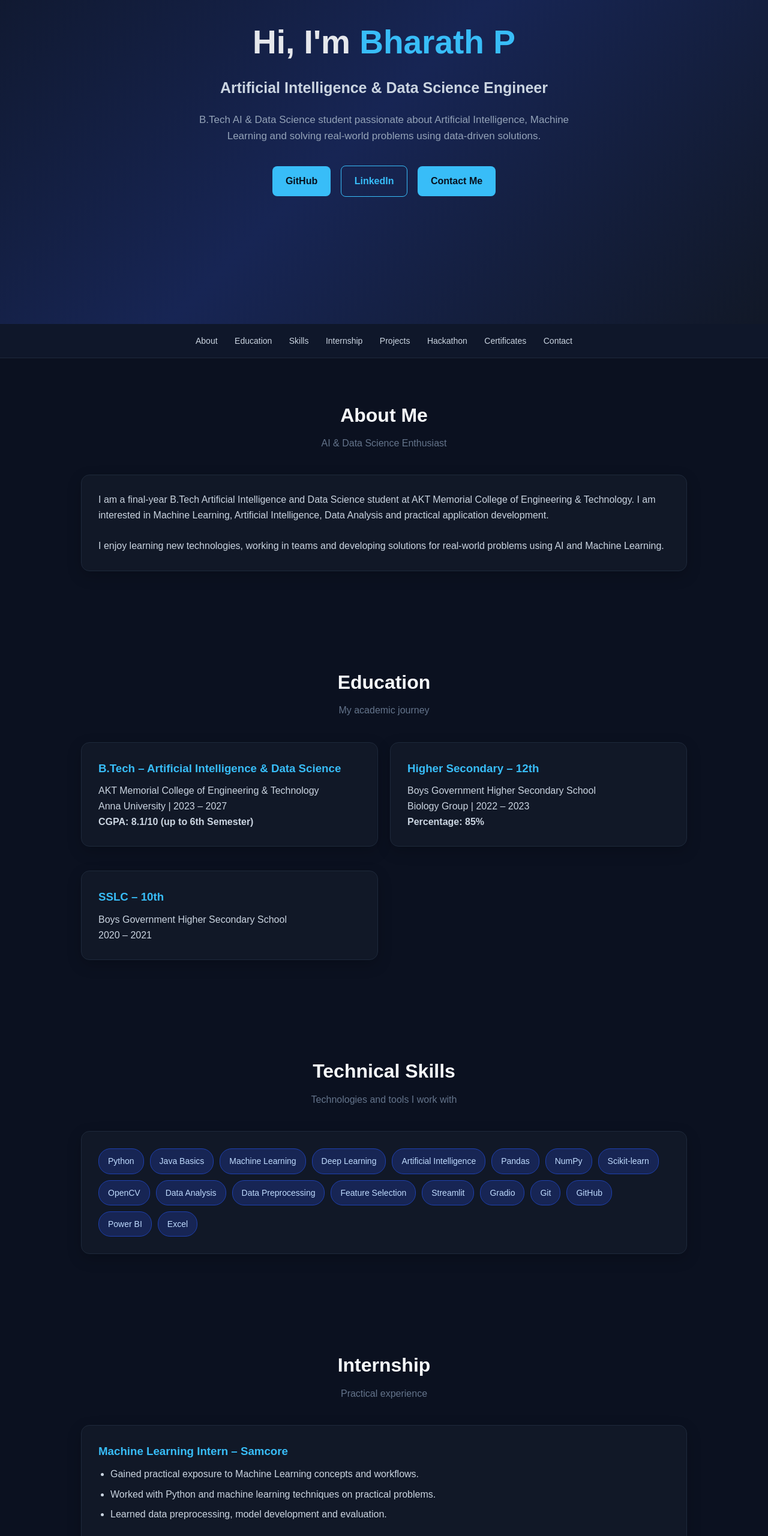
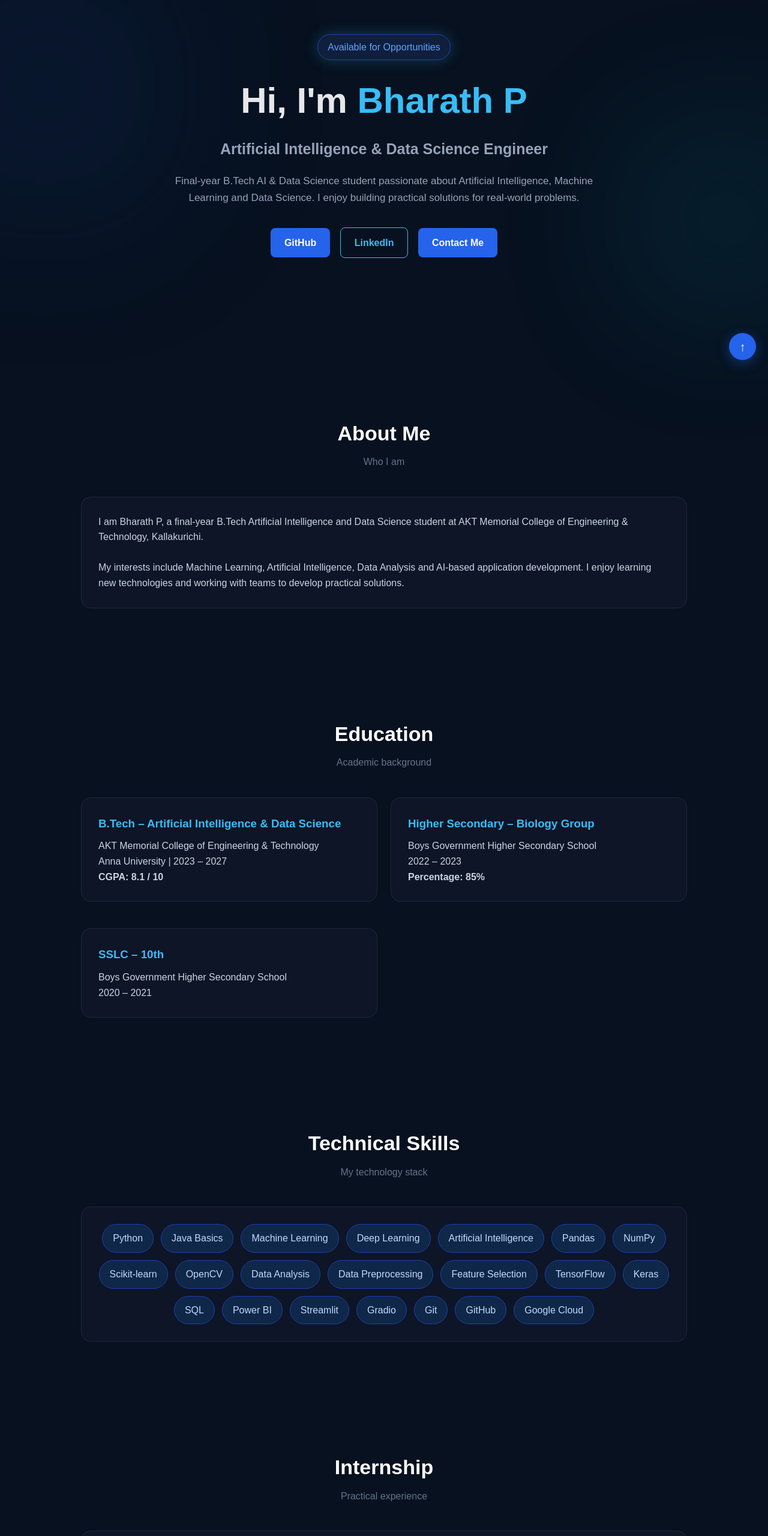
Before and after one commit to bharath23243005/bharath23243005.github.io, a plain HTML site: page index.html in a window 1280 px wide. Shown: the part 180-2740 px from the top of the page at 60% size. Drawn offline with Linux system fonts and the light colour scheme.

Commit message:
Update portfolio website

```diff
--- a/index.html
+++ b/index.html
@@ -16,27 +16,100 @@
 
 body{
     font-family:Arial,Helvetica,sans-serif;
-    background:#0b1120;
+    background:#07111f;
     color:#e5e7eb;
     line-height:1.6;
+    overflow-x:hidden;
 }
 
-header{
-    min-height:90vh;
+body:before{
+    content:"";
+    position:fixed;
+    width:350px;
+    height:350px;
+    background:#2563eb;
+    filter:blur(140px);
+    opacity:.15;
+    top:10%;
+    left:-100px;
+    z-index:-1;
+    animation:float 8s infinite alternate;
+}
+
+body:after{
+    content:"";
+    position:fixed;
+    width:300px;
+    height:300px;
+    background:#06b6d4;
+    filter:blur(130px);
+    opacity:.12;
+    bottom:5%;
+    right:-80px;
+    z-index:-1;
+    animation:float2 10s infinite alternate;
+}
+
+@keyframes float{
+    from{transform:translateY(0)}
+    to{transform:translateY(80px)}
+}
+
+@keyframes float2{
+    from{transform:translateY(0)}
+    to{transform:translateY(-80px)}
+}
+
+nav{
+    position:sticky;
+    top:0;
+    z-index:1000;
+    background:rgba(7,17,31,.9);
+    backdrop-filter:blur(12px);
+    border-bottom:1px solid #1e293b;
+    padding:16px 20px;
+    text-align:center;
+}
+
+nav a{
+    color:#cbd5e1;
+    text-decoration:none;
+    margin:0 13px;
+    font-size:14px;
+    transition:.3s;
+}
+
+nav a:hover{
+    color:#38bdf8;
+}
+
+.hero{
+    min-height:92vh;
     display:flex;
     justify-content:center;
     align-items:center;
     text-align:center;
     padding:40px 20px;
-    background:linear-gradient(135deg,#0f172a,#172554,#111827);
 }
 
-.hero{
+.hero-content{
     max-width:850px;
+    animation:heroIn 1.2s ease;
+}
+
+@keyframes heroIn{
+    from{
+        opacity:0;
+        transform:translateY(40px);
+    }
+    to{
+        opacity:1;
+        transform:translateY(0);
+    }
 }
 
 .hero h1{
-    font-size:55px;
+    font-size:60px;
     margin-bottom:12px;
 }
 
@@ -46,15 +119,30 @@ header{
 
 .hero h2{
     font-size:25px;
-    color:#cbd5e1;
+    color:#94a3b8;
     margin-bottom:20px;
 }
 
 .hero p{
+    max-width:700px;
+    margin:auto;
     color:#94a3b8;
-    max-width:650px;
-    margin:auto;
     font-size:17px;
+}
+
+.badge{
+    display:inline-block;
+    padding:8px 16px;
+    border:1px solid #1e40af;
+    background:#0f1f3d;
+    color:#60a5fa;
+    border-radius:30px;
+    margin-bottom:20px;
+    animation:pulse 2s infinite;
+}
+
+@keyframes pulse{
+    50%{box-shadow:0 0 25px rgba(56,189,248,.25)}
 }
 
 .buttons{
@@ -63,76 +151,73 @@ header{
 
 .btn{
     display:inline-block;
-    padding:12px 22px;
+    padding:12px 23px;
     margin:6px;
     border-radius:8px;
     text-decoration:none;
     font-weight:bold;
-    background:#38bdf8;
-    color:#07111f;
+    background:#2563eb;
+    color:white;
     transition:.3s;
 }
 
 .btn:hover{
-    transform:translateY(-3px);
-    opacity:.85;
+    transform:translateY(-4px);
+    box-shadow:0 8px 25px rgba(37,99,235,.35);
 }
 
 .btn-outline{
     background:transparent;
-    color:#38bdf8;
     border:1px solid #38bdf8;
-}
-
-nav{
-    position:sticky;
-    top:0;
-    z-index:100;
-    background:#0f172a;
-    border-bottom:1px solid #1e293b;
-    padding:15px;
-    text-align:center;
-}
-
-nav a{
-    color:#cbd5e1;
-    text-decoration:none;
-    margin:0 12px;
-    font-size:14px;
-}
-
-nav a:hover{
     color:#38bdf8;
 }
 
 section{
     max-width:1050px;
     margin:auto;
-    padding:70px 20px;
+    padding:80px 20px;
 }
 
-.section-title{
+.title{
     text-align:center;
-    margin-bottom:40px;
+    margin-bottom:45px;
 }
 
-.section-title h2{
-    font-size:32px;
-    color:#f8fafc;
+.title h2{
+    font-size:34px;
+    color:white;
 }
 
-.section-title p{
+.title p{
     color:#64748b;
     margin-top:8px;
 }
 
 .card{
-    background:#111827;
+    background:rgba(15,23,42,.8);
     border:1px solid #1e293b;
-    border-radius:14px;
+    border-radius:16px;
     padding:28px;
-    margin-bottom:20px;
-    box-shadow:0 8px 25px rgba(0,0,0,.2);
+    margin-bottom:22px;
+    transition:.4s;
+    animation:fadeUp .8s ease both;
+}
+
+.card:hover{
+    transform:translateY(-8px);
+    border-color:#2563eb;
+    box-shadow:0 15px 40px rgba(0,0,0,.3);
+}
+
+@keyframes fadeUp{
+    from{
+        opacity:0;
+        transform:translateY(30px);
+    }
+    to{
+        opacity:1;
+        transform:translateY(0);
+    }
 }
 
 .card h3{
@@ -147,26 +232,33 @@ section{
 .grid{
     display:grid;
     grid-template-columns:repeat(2,1fr);
-    gap:20px;
+    gap:22px;
 }
 
 .skills{
     display:flex;
     flex-wrap:wrap;
-    gap:10px;
+    justify-content:center;
+    gap:12px;
 }
 
 .skill{
-    padding:9px 15px;
-    border-radius:20px;
-    background:#172554;
+    padding:10px 17px;
+    border-radius:25px;
+    background:#0f2748;
     border:1px solid #1e40af;
     color:#bfdbfe;
-    font-size:14px;
+    transition:.3s;
+}
+
+.skill:hover{
+    transform:scale(1.08);
+    background:#172554;
+    color:#60a5fa;
 }
 
 ul{
-    padding-left:20px;
+    padding-left:22px;
     color:#cbd5e1;
 }
 
@@ -174,24 +266,47 @@ li{
     margin:8px 0;
 }
 
-.project-link{
-    display:inline-block;
+.project{
+    border-left:4px solid #38bdf8;
+}
+
+.tech{
     margin-top:15px;
-    color:#38bdf8;
-    text-decoration:none;
-    font-weight:bold;
+    color:#60a5fa;
+    font-size:14px;
 }
 
 .contact{
     text-align:center;
 }
 
+.contact p{
+    margin:8px;
+}
+
 footer{
     text-align:center;
     padding:30px 20px;
-    background:#070d18;
+    background:#030712;
     color:#64748b;
     border-top:1px solid #1e293b;
+}
+
+.top{
+    position:fixed;
+    right:20px;
+    bottom:20px;
+    width:45px;
+    height:45px;
+    border-radius:50%;
+    background:#2563eb;
+    color:white;
+    display:flex;
+    align-items:center;
+    justify-content:center;
+    text-decoration:none;
+    font-size:20px;
+    box-shadow:0 5px 20px rgba(37,99,235,.4);
 }
 
 @media(max-width:700px){
@@ -219,49 +334,13 @@ footer{
     }
 
     section{
-        padding:50px 15px;
+        padding:60px 15px;
     }
 }
 </style>
 </head>
 
 <body>
-
-<header>
-<div class="hero">
-
-<h1>Hi, I'm <span>Bharath P</span></h1>
-
-<h2>Artificial Intelligence & Data Science Engineer</h2>
-
-<p>
-B.Tech AI & Data Science student passionate about
-Artificial Intelligence, Machine Learning and solving
-real-world problems using data-driven solutions.
-</p>
-
-<div class="buttons">
-
-<a class="btn"
-href="https://github.com/bharath23243005"
-target="_blank">
-GitHub
-</a>
-
-<a class="btn btn-outline"
-href="https://www.linkedin.com/in/bharath-p-18892a432"
-target="_blank">
-LinkedIn
-</a>
-
-<a class="btn"
-href="#contact">
-Contact Me
-</a>
-
-</div>
-</div>
-</header>
 
 <nav>
 <a href="#about">About</a>
@@ -274,27 +353,63 @@ Contact Me
 <a href="#contact">Contact</a>
 </nav>
 
+<header class="hero">
+
+<div class="hero-content">
+
+<div class="badge">Available for Opportunities</div>
+
+<h1>Hi, I'm <span>Bharath P</span></h1>
+
+<h2>Artificial Intelligence & Data Science Engineer</h2>
+
+<p>
+Final-year B.Tech AI & Data Science student passionate about
+Artificial Intelligence, Machine Learning and Data Science.
+I enjoy building practical solutions for real-world problems.
+</p>
+
+<div class="buttons">
+
+<a class="btn"
+href="https://github.com/bharath23243005"
+target="_blank">GitHub</a>
+
+<a class="btn btn-outline"
+href="https://www.linkedin.com/in/bharath-p-18892a432"
+target="_blank">LinkedIn</a>
+
+<a class="btn"
+href="#contact">Contact Me</a>
+
+</div>
+
+</div>
+</header>
+
+
 <section id="about">
 
-<div class="section-title">
+<div class="title">
 <h2>About Me</h2>
-<p>AI & Data Science Enthusiast</p>
+<p>Who I am</p>
 </div>
 
 <div class="card">
 
 <p>
-I am a final-year B.Tech Artificial Intelligence and Data Science
-student at AKT Memorial College of Engineering & Technology.
-I am interested in Machine Learning, Artificial Intelligence,
-Data Analysis and practical application development.
+I am Bharath P, a final-year B.Tech Artificial Intelligence and
+Data Science student at AKT Memorial College of Engineering &
+Technology, Kallakurichi.
 </p>
 
 <br>
 
 <p>
-I enjoy learning new technologies, working in teams and developing
-solutions for real-world problems using AI and Machine Learning.
+My interests include Machine Learning, Artificial Intelligence,
+Data Analysis and AI-based application development. I enjoy
+learning new technologies and working with teams to develop
+practical solutions.
 </p>
 
 </div>
@@ -303,9 +418,9 @@ solutions for real-world problems using AI and Machine Learning.
 
 <section id="education">
 
-<div class="section-title">
+<div class="title">
 <h2>Education</h2>
-<p>My academic journey</p>
+<p>Academic background</p>
 </div>
 
 <div class="grid">
@@ -314,13 +429,13 @@ solutions for real-world problems using AI and Machine Learning.
 <h3>B.Tech – Artificial Intelligence & Data Science</h3>
 <p>AKT Memorial College of Engineering & Technology</p>
 <p>Anna University | 2023 – 2027</p>
-<p><strong>CGPA: 8.1/10 (up to 6th Semester)</strong></p>
+<p><strong>CGPA: 8.1 / 10</strong></p>
 </div>
 
 <div class="card">
-<h3>Higher Secondary – 12th</h3>
+<h3>Higher Secondary – Biology Group</h3>
 <p>Boys Government Higher Secondary School</p>
-<p>Biology Group | 2022 – 2023</p>
+<p>2022 – 2023</p>
 <p><strong>Percentage: 85%</strong></p>
 </div>
 
@@ -336,9 +451,9 @@ solutions for real-world problems using AI and Machine Learning.
 
 <section id="skills">
 
-<div class="section-title">
+<div class="title">
 <h2>Technical Skills</h2>
-<p>Technologies and tools I work with</p>
+<p>My technology stack</p>
 </div>
 
 <div class="card">
@@ -357,12 +472,15 @@ solutions for real-world problems using AI and Machine Learning.
 <span class="skill">Data Analysis</span>
 <span class="skill">Data Preprocessing</span>
 <span class="skill">Feature Selection</span>
+<span class="skill">TensorFlow</span>
+<span class="skill">Keras</span>
+<span class="skill">SQL</span>
+<span class="skill">Power BI</span>
 <span class="skill">Streamlit</span>
 <span class="skill">Gradio</span>
 <span class="skill">Git</span>
 <span class="skill">GitHub</span>
-<span class="skill">Power BI</span>
-<span class="skill">Excel</span>
+<span class="skill">Google Cloud</span>
 
 </div>
 </div>
@@ -371,19 +489,19 @@ solutions for real-world problems using AI and Machine Learning.
 
 <section id="internship">
 
-<div class="section-title">
+<div class="title">
 <h2>Internship</h2>
 <p>Practical experience</p>
 </div>
 
 <div class="card">
 
-<h3>Machine Learning Intern – Samcore</h3>
+<h3>SAMCORE – Machine Learning Intern</h3>
 
 <ul>
-<li>Gained practical exposure to Machine Learning concepts and workflows.</li>
-<li>Worked with Python and machine learning techniques on practical problems.</li>
-<li>Learned data preprocessing, model development and evaluation.</li>
+<li>Completed a one-month internship focused on Machine Learning.</li>
+<li>Worked on practical experiments using Python and Machine Learning concepts.</li>
+<li>Gained exposure to data preprocessing, model development and evaluation.</li>
 </ul>
 
 </div>
@@ -392,91 +510,88 @@ solutions for real-world problems using AI and Machine Learning.
 
 <section id="projects">
 
-<div class="section-title">
+<div class="title">
 <h2>Projects</h2>
-<p>Academic and personal projects</p>
+<p>My technical projects</p>
 </div>
 
-<div class="grid">
 
-<div class="card">
+<div class="card project">
 
-<h3>AI-Powered Disease Prediction System</h3>
+<h3>Transforming Healthcare With AI-Powered Disease Prediction</h3>
 
 <p>
-Transforming Healthcare with AI-Powered Disease Prediction
-Based on Patient Data.
+<strong>Mini Project – Naan Mudhalvan</strong>
 </p>
 
-<br>
+<p>
+Developed an AI/ML-based healthcare prediction system using
+patient health data to support disease prediction.
+</p>
 
-<ul>
-<li>Developed an AI/ML-based healthcare prediction system.</li>
-<li>Applied data preprocessing and classification techniques
-for disease prediction.</li>
-</ul>
-
-<a class="project-link"
-href="https://github.com/bharath23243005"
-target="_blank">
-View on GitHub →
-</a>
+<div class="tech">
+Python • Machine Learning • Random Forest • Decision Tree
+</div>
 
 </div>
 
 
-<div class="card">
+<div class="card project">
 
 <h3>AI-Based Session Hijacking Detection System</h3>
 
-<ul>
-<li>Designed an AI-based approach for detecting suspicious
-session activities.</li>
-<li>Focused on identifying unauthorized access and security threats.</li>
-</ul>
+<p>
+Developed an AI-based security solution to detect suspicious
+session activities and help protect user accounts and sensitive data.
+</p>
 
-<a class="project-link"
-href="https://github.com/bharath23243005"
-target="_blank">
-View Projects →
-</a>
+<div class="tech">
+Python • Machine Learning • Classification
+</div>
 
 </div>
 
 
-<div class="card">
+<div class="card project">
 
 <h3>AI-Powered Plant Disease Identification</h3>
 
-<ul>
-<li>Developed an AI-based approach for identifying plant
-diseases from leaf images.</li>
-<li>Used image processing and machine learning concepts.</li>
-</ul>
+<p>
+Developed an image-based AI solution for identifying plant
+diseases from leaf images using machine learning and image
+processing techniques.
+</p>
+
+<div class="tech">
+Python • Machine Learning • OpenCV
+</div>
 
 </div>
 
 
-<div class="card">
+<div class="card project">
 
 <h3>Personalized Movie Recommendation System</h3>
 
-<ul>
-<li>Built a recommendation system using movie rating data.</li>
-<li>Developed an interactive interface using Gradio.</li>
-</ul>
+<p>
+Built a recommendation system using MovieLens data to provide
+personalized movie suggestions.
+</p>
+
+<div class="tech">
+Python • Machine Learning • Gradio
+</div>
 
 </div>
 
-</div>
 </section>
 
 
 <section id="hackathon">
 
-<div class="section-title">
+<div class="title">
 <h2>Hackathon</h2>
-<p>Innovation and teamwork</p>
+<p>Innovation & teamwork</p>
 </div>
 
 <div class="card">
@@ -484,8 +599,8 @@ diseases from leaf images.</li>
 <h3>Nimirnthu Nil Hackathon – EDII-TN</h3>
 
 <p>
-<strong>Project:</strong>
-Newborn Baby Monitoring & Hospital Visit Management System
+<strong>Project:</strong> Newborn Baby Monitoring &
+Hospital Visit Management System
 </p>
 
 <br>
@@ -497,8 +612,8 @@ three rounds of shortlisting.</li>
 <li>Worked on an AI-powered healthcare platform for newborn
 monitoring and hospital visit management.</li>
 
-<li>Platform features included appointment booking,
-queue tracking, health reports, reminders and voice assistance.</li>
+<li>Included features such as appointment booking, queue tracking,
+health reports, reminders and voice assistance.</li>
 </ul>
 
 </div>
@@ -507,26 +622,48 @@ queue tracking, health reports, reminders and voice assistance.</li>
 
 <section id="certificates">
 
-<div class="section-title">
+<div class="title">
 <h2>Certifications & Achievements</h2>
-<p>Continuous learning and professional development</p>
+<p>Learning & professional development</p>
+</div>
+
+<div class="grid">
+
+<div class="card">
+<h3>Cloud & Technology</h3>
+<ul>
+<li>Google Cloud Engineering Certificate</li>
+<li>Oracle Cloud Certification</li>
+<li>Google Skills / Cloud Learning Certifications</li>
+</ul>
 </div>
 
 <div class="card">
+<h3>Technical Certifications</h3>
+<ul>
+<li>Cisco Cyber Security Course</li>
+<li>Machine Learning Course</li>
+<li>Python Course</li>
+<li>Naan Mudhalvan Certification</li>
+</ul>
+</div>
 
+<div class="card">
+<h3>Workshops & Events</h3>
 <ul>
-<li>Google Cloud Engineering Certificate</li>
-<li>Cisco Cyber Security Course</li>
-<li>Naan Mudhalvan Certification</li>
-<li>Oracle Certification</li>
-<li>UI/UX Certification</li>
-<li>Machine Learning Course</li>
-<li>ATAL Workshop</li>
+<li>ATAL Workshop – AI/Technology</li>
 <li>National Level Symposium</li>
 <li>International Level Conference</li>
-<li>National & International Conferences</li>
-<li>Copyright Registration Application – LD-39325/2025-CO</li>
 </ul>
+</div>
+
+<div class="card">
+<h3>Achievement</h3>
+<ul>
+<li>Copyright Registration – Application No. LD-39325/2025-CO</li>
+<li>Nimirnthu Nil Hackathon – Three rounds cleared</li>
+</ul>
+</div>
 
 </div>
 </section>
@@ -534,24 +671,35 @@ queue tracking, health reports, reminders and voice assistance.</li>
 
 <section id="contact">
 
-<div class="section-title">
+<div class="title">
 <h2>Let's Connect</h2>
-<p>Feel free to connect with me</p>
+<p>Feel free to reach out</p>
 </div>
 
 <div class="card contact">
 
-<p><strong>Location:</strong> Kallakurichi, Tamil Nadu</p>
+<h3>Bharath P</h3>
+
+<p>Artificial Intelligence & Data Science Engineer</p>
+
+<p>Kallakurichi, Tamil Nadu</p>
+
+<p>bharathperiyasamyofficial@gmail.com</p>
 
 <div class="buttons">
 
 <a class="btn"
+href="mailto:bharathperiyasamyofficial@gmail.com">
+Email Me
+</a>
+
+<a class="btn btn-outline"
 href="https://github.com/bharath23243005"
 target="_blank">
 GitHub
 </a>
 
-<a class="btn btn-outline"
+<a class="btn"
 href="https://www.linkedin.com/in/bharath-p-18892a432"
 target="_blank">
 LinkedIn
@@ -560,17 +708,18 @@ LinkedIn
 </div>
 
 </div>
-
 </section>
 
 
 <footer>
 
 <p>
-© 2026 Bharath P | Artificial Intelligence & Data Science Engineer
+© 2026 Bharath P | AI & Data Science Engineer
 </p>
 
 </footer>
 
+<a href="#" class="top">↑</a>
+
 </body>
-</html>
+    </html>
```
